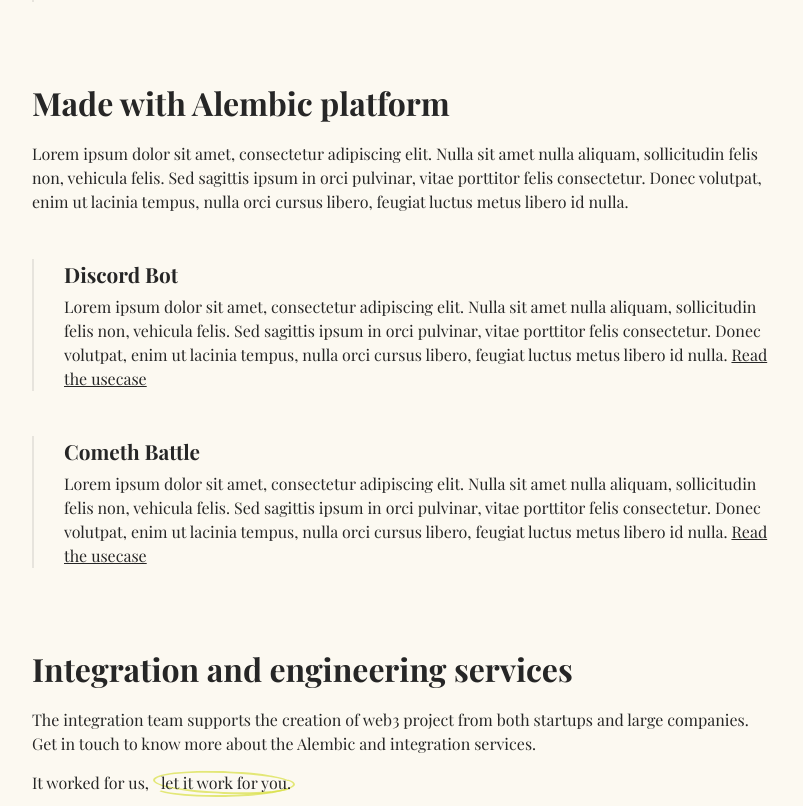
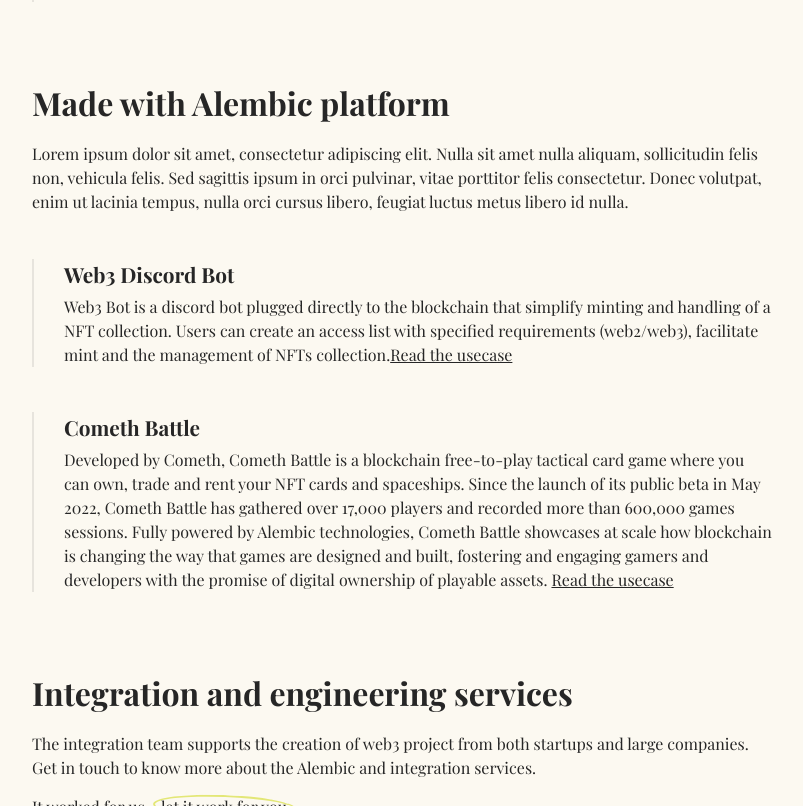
Before and after one commit to jdetychey/landing, a Jekyll site: the page built from index.markdown, in a window 1280 px wide and 900 px high, scrolled down 1836 px, cut to the strip 0-806 px from the top of the window. Shown: the whole strip, without its empty margins (238-1041 px from the left). Built offline with Jekyll 4.4.1, drawn with Linux system fonts in a browser that asks for light colours; some web fonts are replaced; our own code applies the rules of GitHub Pages for plain Markdown files.

Commit message:
Update index.markdown

```diff
--- a/index.markdown
+++ b/index.markdown
@@ -58,11 +58,11 @@ The platform architecture has 4 main layers which can be used together or separa
 
 Lorem ipsum dolor sit amet, consectetur adipiscing elit. Nulla sit amet nulla aliquam, sollicitudin felis non, vehicula felis. Sed sagittis ipsum in orci pulvinar, vitae porttitor felis consectetur. Donec volutpat, enim ut lacinia tempus, nulla orci cursus libero, feugiat luctus metus libero id nulla.
 
->### Discord Bot
->Lorem ipsum dolor sit amet, consectetur adipiscing elit. Nulla sit amet nulla aliquam, sollicitudin felis non, vehicula felis. Sed sagittis ipsum in orci pulvinar, vitae porttitor felis consectetur. Donec volutpat, enim ut lacinia tempus, nulla orci cursus libero, feugiat luctus metus libero id nulla. [Read the usecase](/usecases/discord)
+>### Web3 Discord Bot
+>Web3 Bot is a discord bot plugged directly to the blockchain that simplify minting and handling of a NFT collection. Users can create an access list with specified requirements (web2/web3), facilitate mint and the management of NFTs collection.[Read the usecase](/usecases/discord)
 
 >### Cometh Battle
->Lorem ipsum dolor sit amet, consectetur adipiscing elit. Nulla sit amet nulla aliquam, sollicitudin felis non, vehicula felis. Sed sagittis ipsum in orci pulvinar, vitae porttitor felis consectetur. Donec volutpat, enim ut lacinia tempus, nulla orci cursus libero, feugiat luctus metus libero id nulla. [Read the usecase](/usecases/discord)
+>Developed by Cometh, Cometh Battle is a blockchain free-to-play tactical card game where you can own, trade and rent your NFT cards and spaceships. Since the launch of its public beta in May 2022, Cometh Battle has gathered over 17,000 players and recorded more than 600,000 games sessions. Fully powered by Alembic technologies, Cometh Battle showcases at scale how blockchain is changing the way that games are designed and built, fostering and engaging gamers and developers with the promise of digital ownership of playable assets. [Read the usecase](/usecases/discord)
 
 ## Integration and engineering services
 
```
